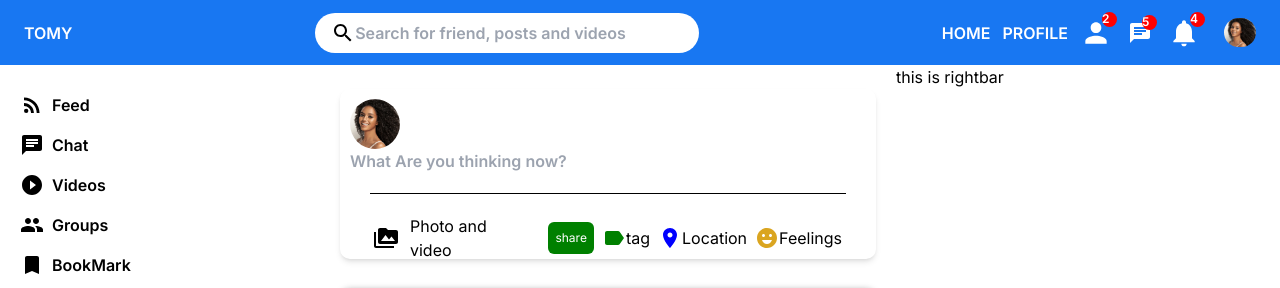
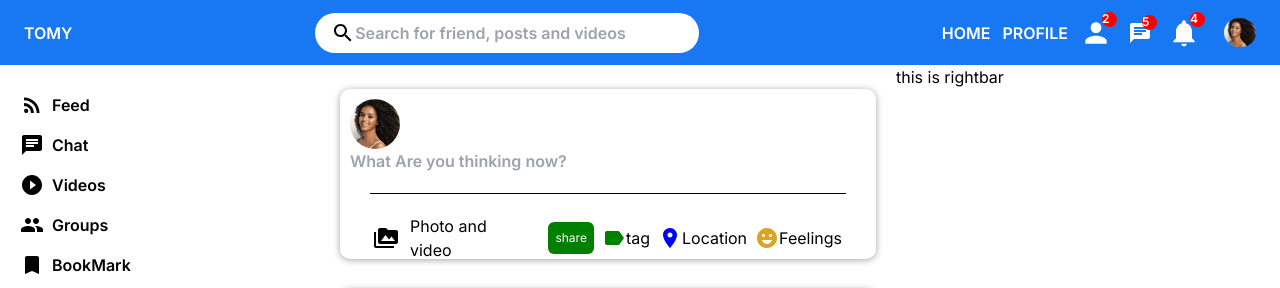
Before and after one commit to cyprian812/cyprian, a Next.js app: page / in a window 1280 px wide. Shown: the top 288 px of the page. Built offline with nearby package versions, Linux system fonts and the light colour scheme.

Commit message:
add shadow to postcard

```diff
--- a/app/componet/Topbar.jsx
+++ b/app/componet/Topbar.jsx
@@ -5,7 +5,7 @@ import Image from "next/image";
 
 export default function Topbar() {
   return (
-    <header className="w-full h-[65px] font-semibold bg-[#1877f2]">
+    <header className=" w-full h-[65px] font-semibold bg-[#1877f2] sticky top-0 z-50">
       <nav className="flex justify-between h-full w-full px-4 sm:p-6 items-center text-white">
         <Link href="/">
           <h2>TOMY</h2>
--- a/app/globals.css
+++ b/app/globals.css
@@ -1,20 +1,28 @@
-@tailwind base;
-@tailwind components;
-@tailwind utilities;
+@import 'tailwindcss/base';
+@import 'tailwindcss/components';
+@import 'tailwindcss/utilities';
+
+body{
+    background-color: #FFFFFF;
+    font-family: 'Segoe UI', Tahoma, Geneva, Verdana, sans-serif;
+}
+
+.bigcover{
+    height: calc(100vh - 320px);
+    position: sticky;
+}
 
 .share{
     width: 100%;
     height: 170px;
     border-radius: 10px;
-box-shadow: 0px 1px 7px 0px(0, 0, 0, 537);
+    box-shadow: 0px 1px 7px 0px rgba(0,0,0,0.37);
 }
+
 .post{
     width: 100%;
     border-radius: 10px;
-/* box-shadow: 0px 1px 7px 0px(0, 0, 0, 537); */
     -webkit-box-shadow: 0px 1px 7px 0px rgba(0,0,0,0.37);
+    box-shadow: 0px 1px 7px 0px rgba(0,0,0,0.37);
     margin: 30px 0;
 }
-.Topbar{
-    position: sticky;
-}
```
Lines whose indentation alone changed are shown as unchanged.
